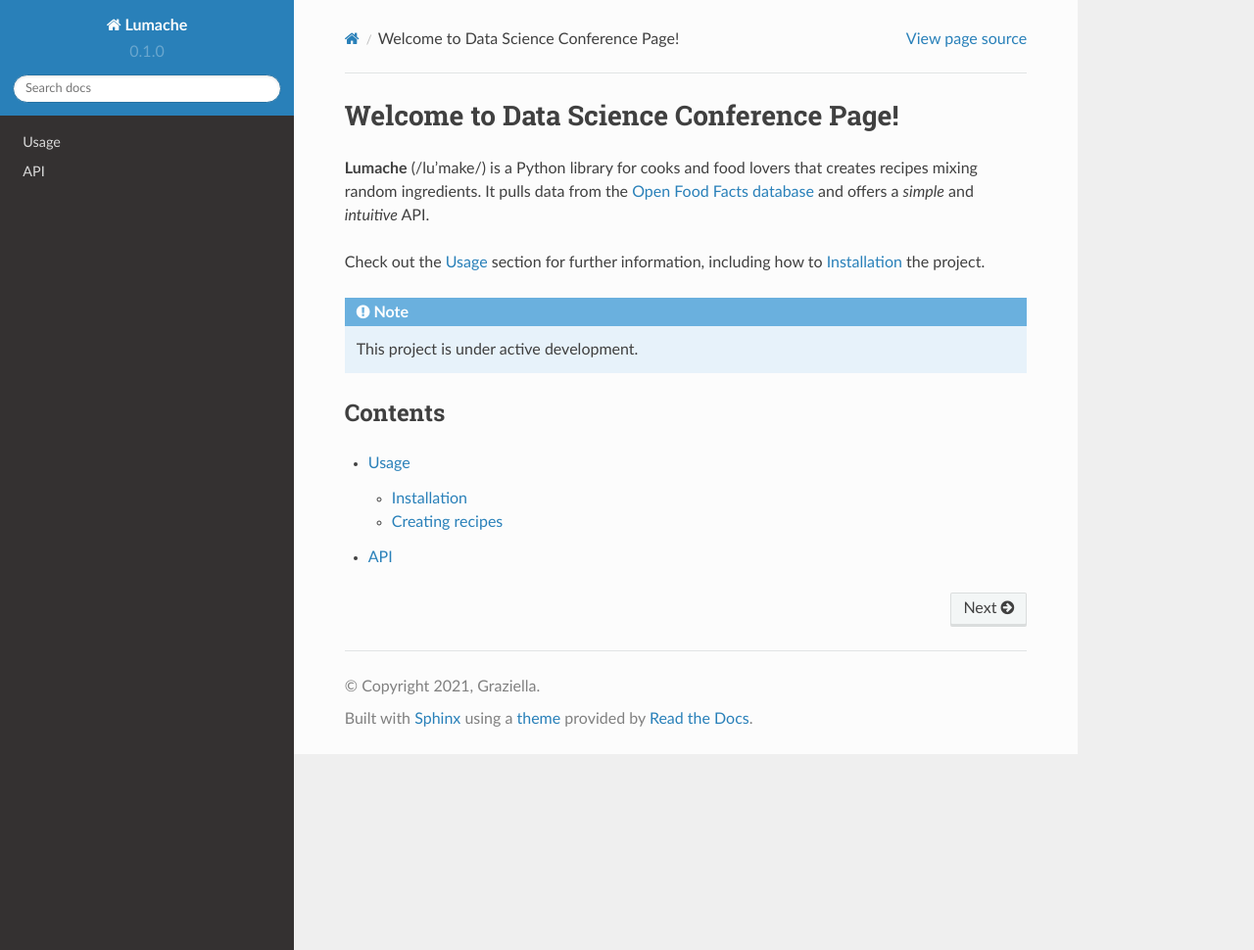
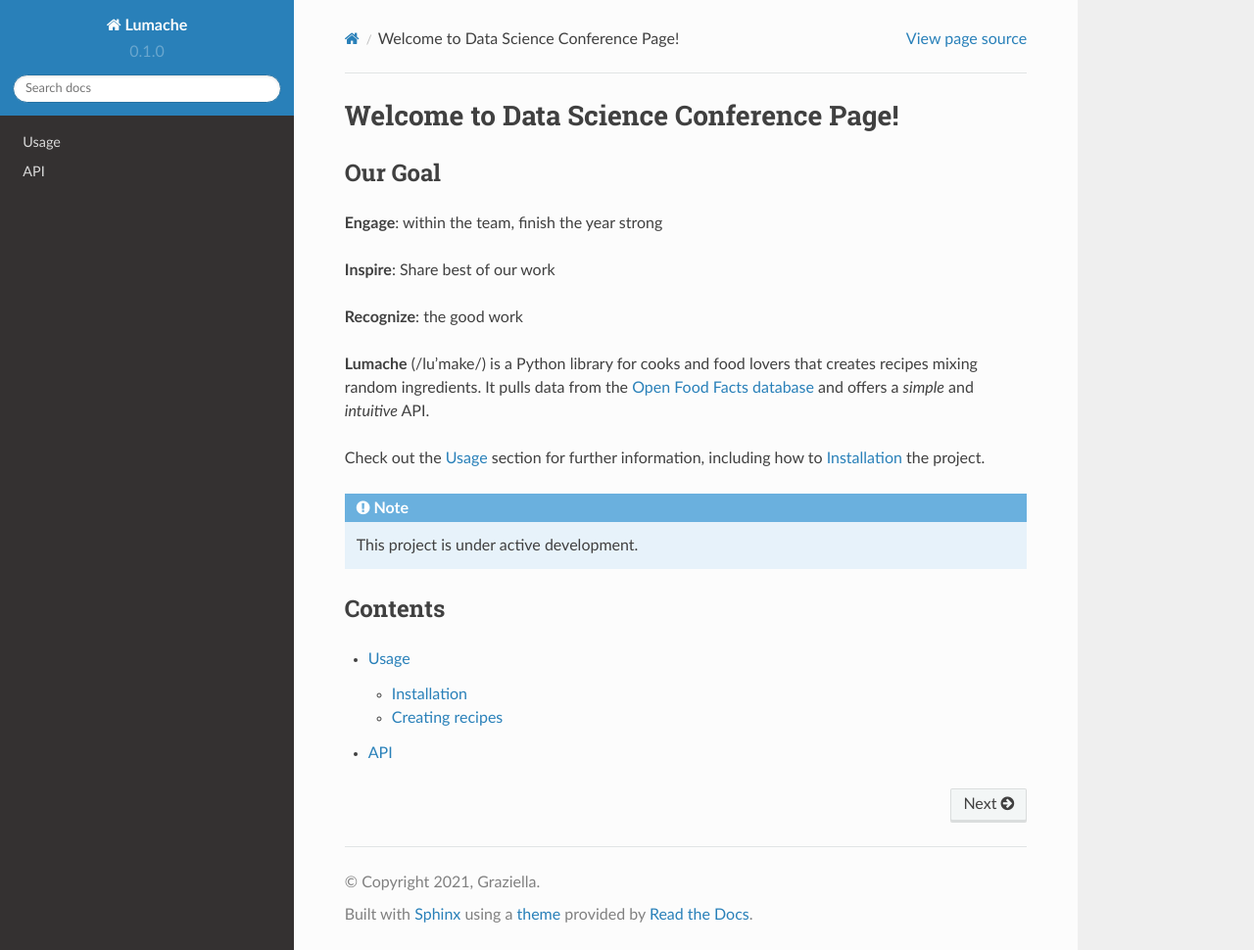
Before and after one commit to qizhewww/Data-Science-Conference, a Sphinx documentation site: the page built from docs/source/index.rst, in a window 1280 px wide and 970 px high. Shown: the whole window at 98% size. Built offline with Sphinx 7.4.7 and the Read the Docs theme 2.0.0, drawn with Linux system fonts in a browser that asks for light colours.

Commit message:
Update index.rst

```diff
--- a/docs/source/index.rst
+++ b/docs/source/index.rst
@@ -1,5 +1,14 @@
 Welcome to Data Science Conference Page!
 ===================================
+
+Our Goal
+--------
+**Engage**: within the team, finish the year strong
+
+**Inspire**: Share best of our work
+
+**Recognize**: the good work
+
 
 **Lumache** (/lu'make/) is a Python library for cooks and food lovers
 that creates recipes mixing random ingredients.
```
